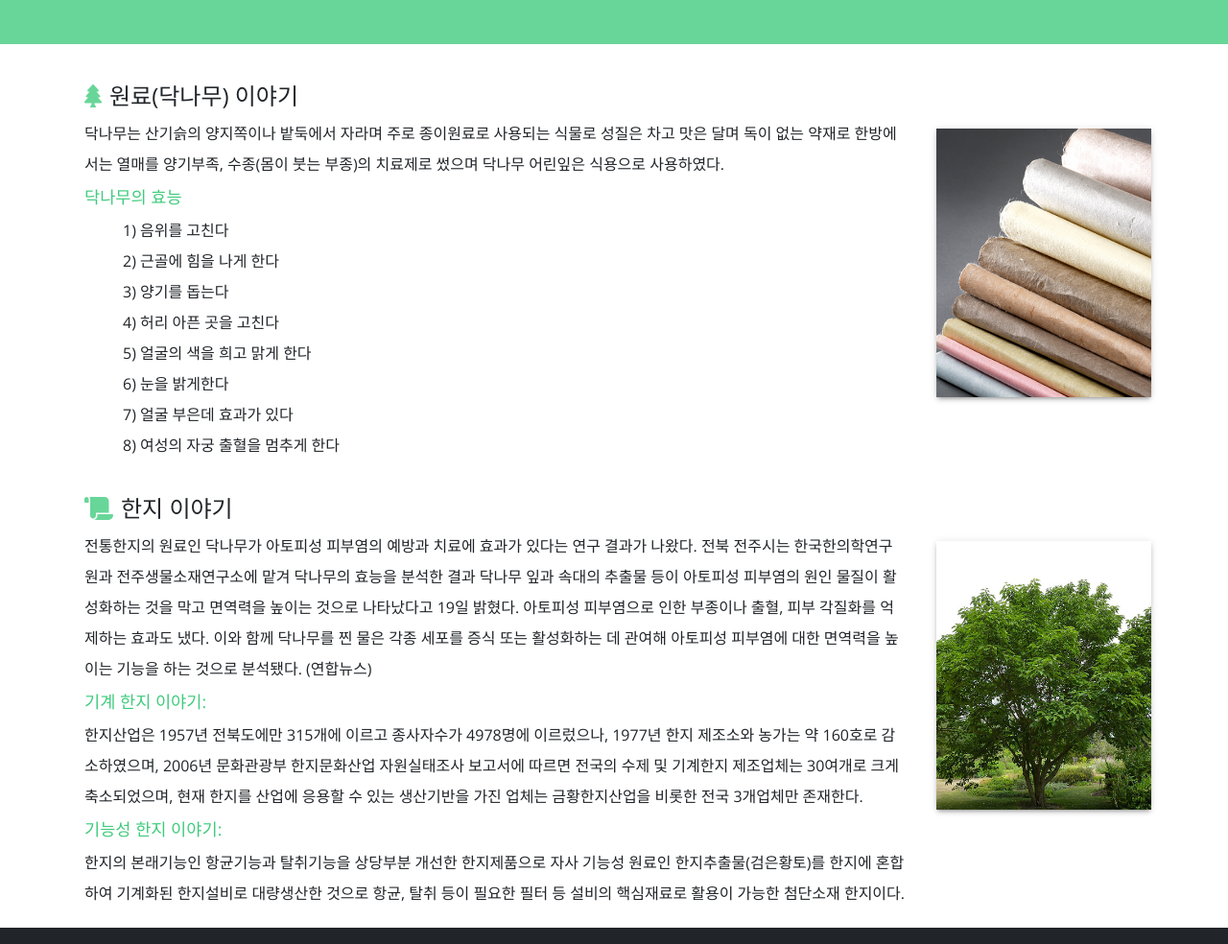
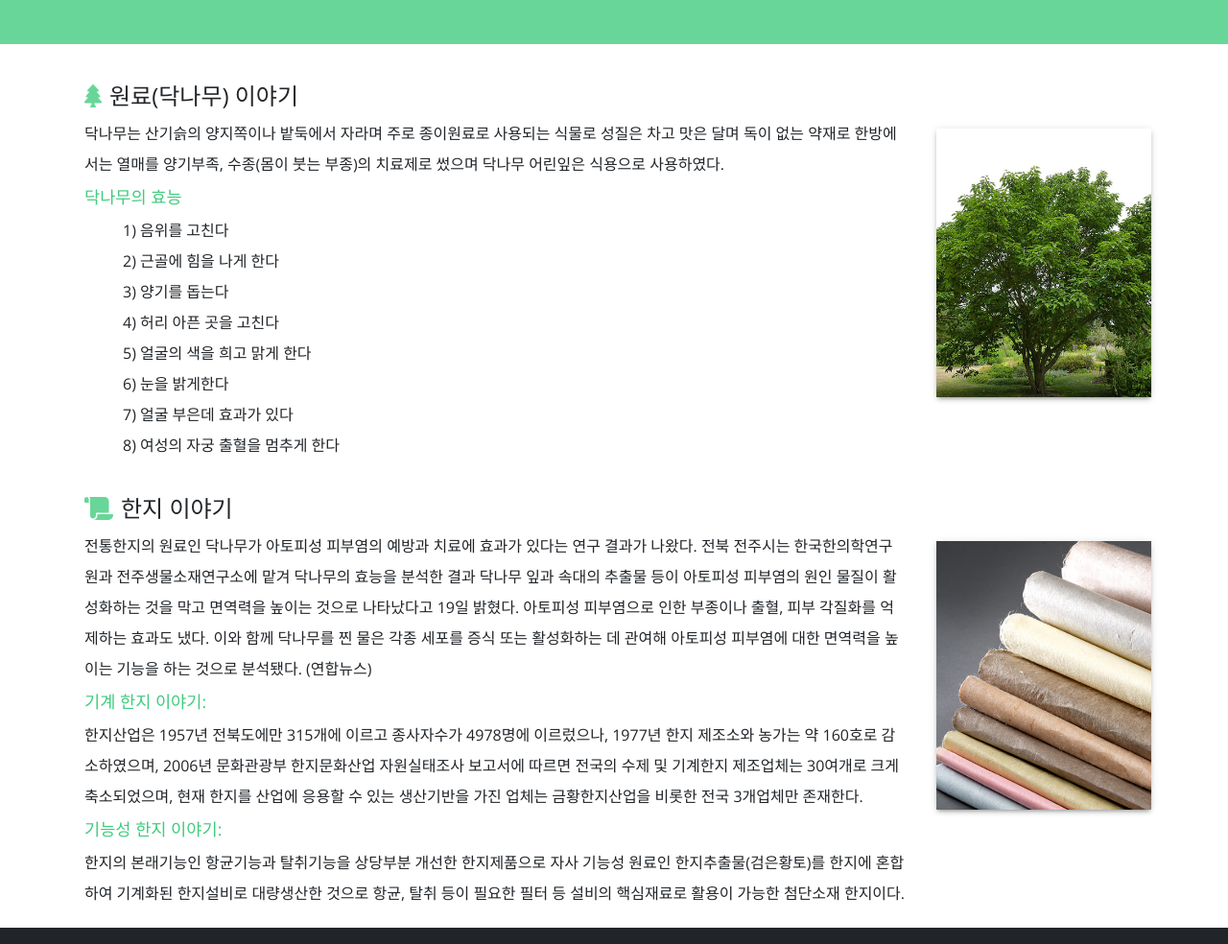
Before and after one commit to hanameee/keumhwangpaper, a Gatsby site: page /story in a window 1280 px wide. Shown: the part 260-1244 px from the top of the page at 96% size. Built offline with nearby package versions, Linux system fonts and the light colour scheme; Gatsby itself is replaced by a stand-in of ours; a web font is replaced by a local one.

Commit message:
Edit story page to map img correctly

```diff
--- a/src/pages/story/index.js
+++ b/src/pages/story/index.js
@@ -24,6 +24,12 @@ const Story = (props) => {
             }
         }
     `);
+    const treeImg = images.allFile.edges.filter(
+        (edge) => edge.node.base == "tree.png"
+    );
+    const hanjiImg = images.allFile.edges.filter(
+        (edge) => edge.node.base == "hanji.png"
+    );
     return (
         <Layout bodyClass="page-services">
             <SEO title="Services" />
@@ -66,9 +72,12 @@ const Story = (props) => {
                         <div className="storyImage mb-2">
                             <Paper elevation={3}>
                                 <Img
+                                    // fluid={
+                                    //     images.allFile.edges[0].node
+                                    //         .childImageSharp.fluid
+                                    // }
                                     fluid={
-                                        images.allFile.edges[0].node
-                                            .childImageSharp.fluid
+                                        treeImg[0].node.childImageSharp.fluid
                                     }
                                     loading="eager"
                                 />
@@ -121,8 +130,7 @@ const Story = (props) => {
                             <Paper elevation={3}>
                                 <Img
                                     fluid={
-                                        images.allFile.edges[1].node
-                                            .childImageSharp.fluid
+                                        hanjiImg[0].node.childImageSharp.fluid
                                     }
                                     loading="eager"
                                 />
```
